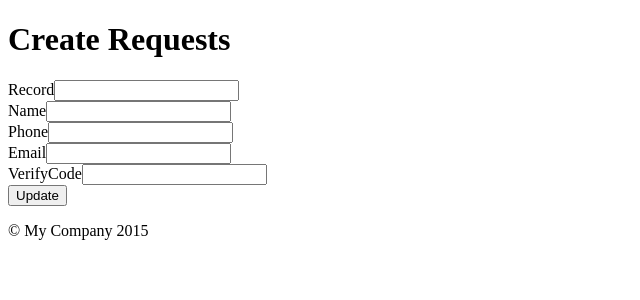
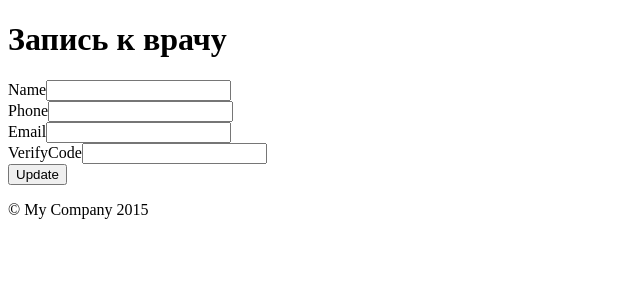
Before and after one commit to kvazarum/prereg, a Yii app: template frontend/views/requests/create.php in a window 1280 px wide. Shown: the top 300 px of the page, without its empty margins (0-640 px from the left). Run offline with PHP 8.4 and a stand-in for Yii, Linux system fonts and the light colour scheme; the template is opened without the code that fills it, so the values that code supplies are empty; form fields are guessed from the names that the template uses; some libraries are stand-ins or nearby versions.

Commit message:
Убраны лишние поля, переведены заголовки

```diff
--- a/frontend/views/doctors/_form.php
+++ b/frontend/views/doctors/_form.php
@@ -33,7 +33,7 @@ use yii\widgets\ActiveForm;
 
 
     <div class="form-group">
-        <?= Html::submitButton($model->isNewRecord ? 'Create' : 'Update', ['class' => $model->isNewRecord ? 'btn btn-success' : 'btn btn-primary']) ?>
+        <?= Html::submitButton($model->isNewRecord ? 'Добавить' : 'Изменить', ['class' => $model->isNewRecord ? 'btn btn-success' : 'btn btn-primary']) ?>
     </div>
 
     <?php ActiveForm::end(); ?>
--- a/frontend/views/requests/_form.php
+++ b/frontend/views/requests/_form.php
@@ -13,8 +13,6 @@ use yii\captcha\Captcha;
 
     <?php $form = ActiveForm::begin(); ?>
 
-    <?= $form->field($model, 'record_id')->textInput(['maxlength' => true]) ?>
-
     <?= $form->field($model, 'name')->textInput(['maxlength' => true]) ?>
 
     <?= $form->field($model, 'phone')->textInput(['maxlength' => true]) ?>
@@ -26,7 +24,7 @@ use yii\captcha\Captcha;
     ]) ?>
 
     <div class="form-group">
-        <?= Html::submitButton($model->isNewRecord ? 'Create' : 'Update', ['class' => $model->isNewRecord ? 'btn btn-success' : 'btn btn-primary']) ?>
+        <?= Html::submitButton($model->isNewRecord ? 'Добавить' : 'Update', ['class' => $model->isNewRecord ? 'btn btn-success' : 'btn btn-primary']) ?>
     </div>
 
     <?php ActiveForm::end(); ?>
--- a/frontend/views/requests/create.php
+++ b/frontend/views/requests/create.php
@@ -6,8 +6,8 @@ use yii\helpers\Html;
 /* @var $this yii\web\View */
 /* @var $model frontend\models\Requests */
 
-$this->title = 'Create Requests';
-$this->params['breadcrumbs'][] = ['label' => 'Requests', 'url' => ['index']];
+$this->title = 'Запись к врачу';
+//$this->params['breadcrumbs'][] = ['label' => 'Requests', 'url' => ['index']];
 $this->params['breadcrumbs'][] = $this->title;
 ?>
 <div class="requests-create">
```
Also changed, not shown: frontend/models/Requests.php (+4 -4 lines), frontend/views/requests/view.php (+3 -14 lines).
